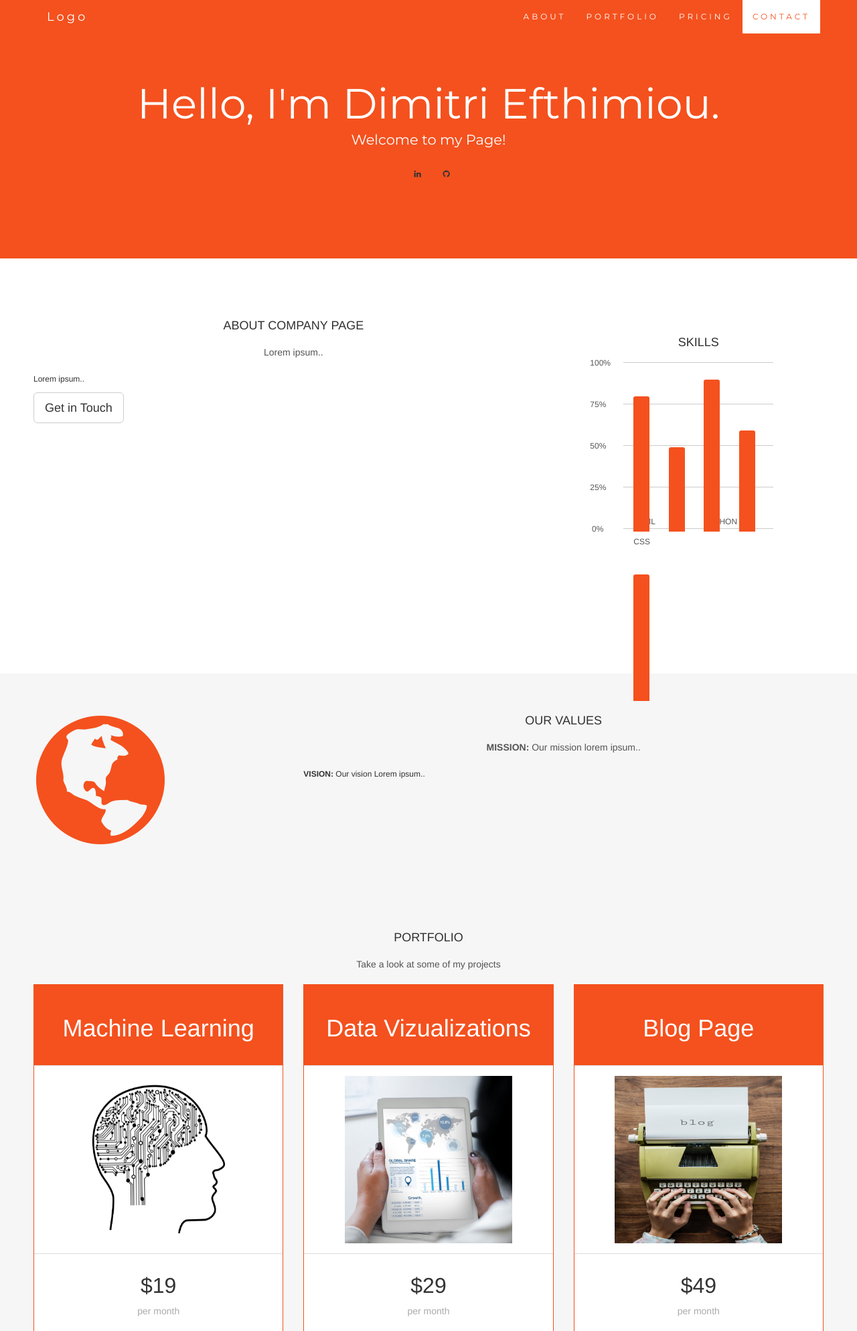
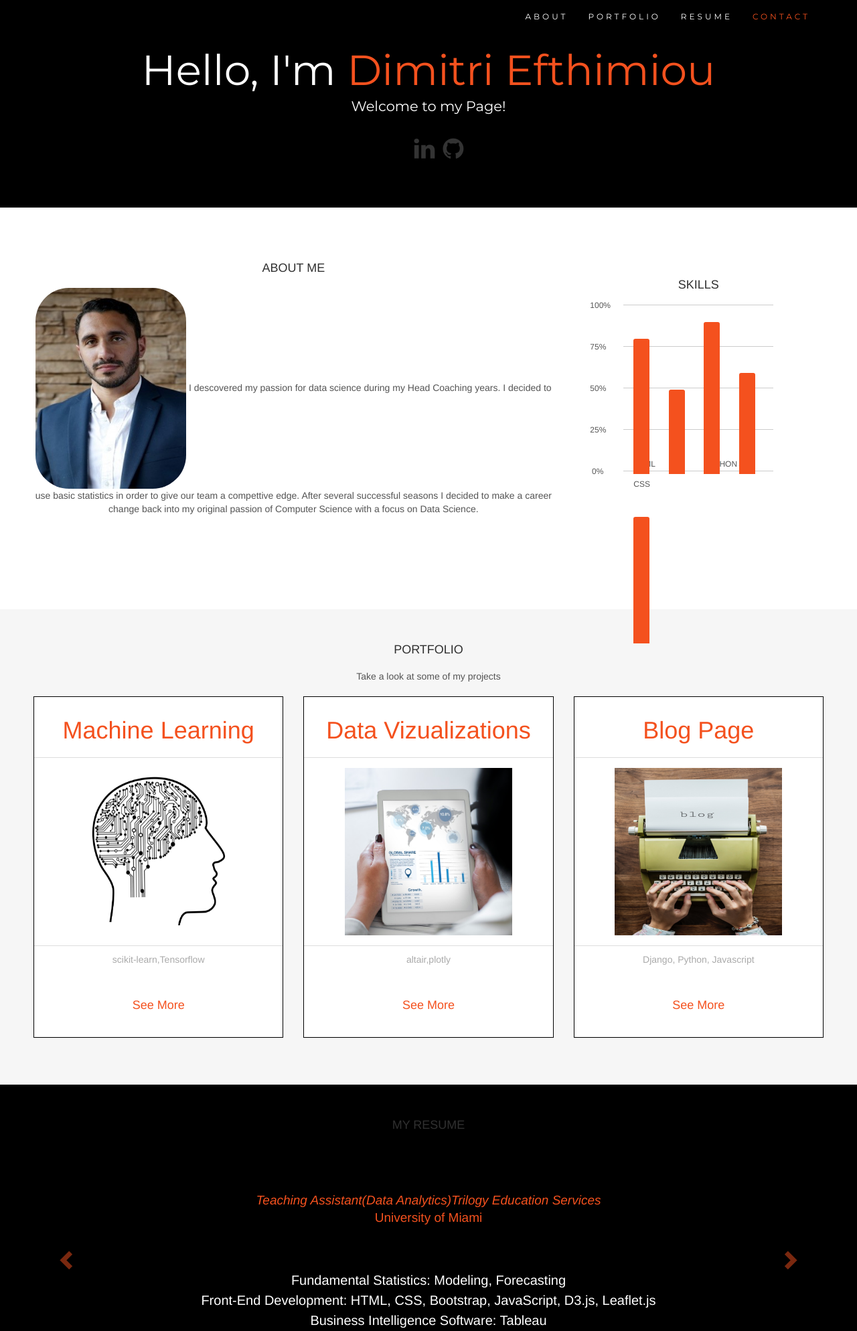
Before and after one commit to dimtirie13/portfolio, a Django app: page / in a window 1280 px wide. Shown: the top 1988 px of the page at 67% size. Run offline with Django 3.2, Linux system fonts and the light colour scheme; some libraries are stand-ins or nearby versions.

Commit message:
static index updates

```diff
--- a/static/myapp/css/mystyle.css
+++ b/static/myapp/css/mystyle.css
@@ -1,22 +1,26 @@
 body {
   font: 400 15px Lato, sans-serif;
   line-height: 1.8;
-  color: #818181;
+  background-color: gray;
+
+
   }
 
 
 
-.jumbotron {
-  background-color: #f4511e;
-color: #fff;
-padding: 100px 25px;
+.jumbotron{
+background-color: #000000;
+color: white;
+padding: 50px 10px;
 font-family: Montserrat, sans-serif;
+
 }
 
+
 .fa {
-  font-size: 300px;
+  font-size: 10px;
   padding: 20px;
-  width: 20px;
+  width: 10px;
   text-align: center;
   text-decoration: none;
 }
@@ -24,9 +28,14 @@ font-family: Montserrat, sans-serif;
 /* Add a hover effect */
 .fa:hover {
   opacity: 0.7;
+  color:#f4511e;
 }
 .container-fluid {
-padding: 60px 50px;
+padding: 50px 50px;
+}
+
+#about{
+  background-color:white;
 }
 .bg-grey {
 background-color: #f6f6f6;
@@ -86,22 +95,23 @@ h2 {
 font-style: normal;
 }
 .panel {
-border: 1px solid #f4511e;
+border: 1px solid black;
 border-radius: 0 !important;
 transition: box-shadow 0.5s;
+background-color: white;
 }
 .panel:hover {
-box-shadow: 5px 0px 40px rgba(0,0,0, .2);
+box-shadow: 50px 50px 50px rgba(104, 91, 87, 0.2);
 }
 .panel-footer .btn:hover {
-border: 1px solid #f4511e;
+border: 1px solid black;
 background-color: #fff !important;
-color: #f4511e;
+color: black;
 }
 .panel-heading {
-color: #fff !important;
-background-color: #f4511e !important;
-padding: 25px;
+color: #f4511e !important;
+background-color: white !important;
+padding: 10px;
 border-bottom: 1px solid transparent;
 border-top-left-radius: 0px;
 border-top-right-radius: 0px;
@@ -120,12 +130,12 @@ font-size: 14px;
 }
 .panel-footer .btn {
 margin: 15px 0;
-background-color: #f4511e;
-color: #fff;
+background-color: white;
+color: #f4511e;
 }
 .navbar {
 margin-bottom: 0;
-background-color: #f4511e;
+background-color: black;
 z-index: 9999;
 border: 0;
 font-size: 12px !important;
@@ -139,11 +149,11 @@ color: #fff !important;
 }
 .navbar-nav li a:hover, .navbar-nav li.active a {
 color: #f4511e !important;
-background-color: #fff !important;
+background-color: #000000 !important;
 }
 .navbar-default .navbar-toggle {
 border-color: transparent;
-color: #fff !important;
+color: #f4511e !important;
 }
 @media screen and (max-width: 768px) {
 .col-sm-4 {
@@ -278,7 +288,7 @@ visibility: visible;
 
   /* Legend */
   .legend {
-    background: #f0f0f0;
+    background: white;
     border-radius: 4px;
     bottom: 0;
     position: absolute;
@@ -386,8 +396,8 @@ visibility: visible;
     display: none;
   }
   .bar span {
-    background: #fefefe;
+    background: #fefefe33;
   }
   .fig0 {
-    background: #f4511e ;
+    background: #f4511e;
   }
--- a/templates/index.html
+++ b/templates/index.html
@@ -38,14 +38,15 @@
                       <span class="icon-bar"></span>
                       <span class="icon-bar"></span>
                       <span class="icon-bar"></span>
+
                     </button>
-                    <a class="navbar-brand" href="#myPage">Logo</a>
+                    <a class="navbar-brand" href="#myPage"></a>
                   </div>
                   <div class="collapse navbar-collapse" id="myNavbar">
                     <ul class="nav navbar-nav navbar-right">
                       <li><a href="#about">ABOUT</a></li>
                       <li><a href="#portfolio">PORTFOLIO</a></li>
-                      <li><a href="#pricing">PRICING</a></li>
+                      <li><a href="#resume">RESUME</a></li>
                       <li><a href="#contact">CONTACT</a></li>
                     </ul>
                   </div>
@@ -53,21 +54,26 @@
               </nav>
 
               <div class="jumbotron text-center">
-                <h1>Hello, I'm Dimitri Efthimiou.</h1>
+                <h1>Hello, I'm <span style="color:#f4511e">Dimitri Efthimiou</span> </h1>
                 <p>Welcome to my Page!</p>
-                <a class="fa fa-linkedin" href="https://www.linkedin.com/in/dimitri-efthimiou-72232119/" ></a>
-                <a class="fa fa-github" href="https://github.com/dimtirie13" ></a>
+                <a class="fa fa-linkedin fa-3x" href="https://www.linkedin.com/in/dimitri-efthimiou-72232119/"></a>
+                <a class="fa fa-github fa-3x" href="https://github.com/dimtirie13" ></a>
+
                     </div>
+
+
 
 
               <!-- Container (About Section) -->
               <div id="about" class="container-fluid">
                 <div class="row">
                   <div class="col-sm-8">
-                    <h2>About Company Page</h2>
-                    <h4>Lorem ipsum..</h4>
-                    <p>Lorem ipsum..</p>
-                    <button class="btn btn-default btn-lg">Get in Touch</button>
+                    <h2>About Me</h2>
+                    <h4 class="slideanim"><img src="{% static 'myapp/images/mecrop.jpg' %}" alt="" style="border-radius:50px; height: 300px; width: 225px;">
+                      I descovered my passion for data science during my Head Coaching years. I decided to use basic statistics in order to give our team a compettive edge.
+                      After several successful seasons I decided to make a career change back into my original passion of Computer Science with a focus on Data Science.</h4>
+                    <p></p>
+
                   </div>
                   <div class="col-sm-4">
                     <span>
@@ -101,18 +107,7 @@
                 </div>
               </div>
 
-              <div class="container-fluid bg-grey">
-                <div class="row">
-                  <div class="col-sm-4">
-                    <span class="glyphicon glyphicon-globe logo"></span>
-                  </div>
-                  <div class="col-sm-8">
-                    <h2>Our Values</h2>
-                    <h4><strong>MISSION:</strong> Our mission lorem ipsum..</h4>
-                    <p><strong>VISION:</strong> Our vision Lorem ipsum..</p>
-                  </div>
-                </div>
-              </div>
+
 
 
 
@@ -133,24 +128,23 @@
                                    <img src="{% static 'myapp/images/mllogo.png' %}" alt="ML logo" width="250" height="250">
                                 </div>
                                 <div class="panel-footer">
-                                  <h3>$19</h3>
-                                  <h4>per month</h4>
-                                  <button class="btn btn-lg">Sign Up</button>
+                                  <h4>scikit-learn,Tensorflow</h4>
+                                  <button class="btn btn-lg">See More</button>
                                 </div>
                               </div>
                             </div>
                             <div class="col-sm-4 col-xs-12">
                               <div class="panel panel-default text-center">
-                                <div class="panel-heading">
+                                <div class="panel-heading slideanim">
                                   <h1>Data Vizualizations</h1>
                                 </div>
                                 <div class="panel-body slideanim">
                                       <img src="{% static 'myapp/images/dataimage.jpeg' %}" alt="Data logo" width="250" height="250">
                                 </div>
                                 <div class="panel-footer">
-                                  <h3>$29</h3>
-                                  <h4>per month</h4>
-                                  <button class="btn btn-lg">Sign Up</button>
+                                  <h4>altair,plotly</h4>
+
+                                  <button class="btn btn-lg">See More</button>
                                 </div>
                               </div>
                             </div>
@@ -160,12 +154,11 @@
                                   <h1>Blog Page</h1>
                                 </div>
                                 <div class="panel-body slideanim">
-                                      <img src="{% static 'myapp/images/blognew.jpg' %}" alt="blog" image width="250" height="250">
+                                      <img src="{% static 'myapp/images/blognew.jpg' %}" alt="blog" width="250" height="250">
                                 </div>
                                 <div class="panel-footer">
-                                  <h3>$49</h3>
-                                  <h4>per month</h4>
-                                  <button class="btn btn-lg">Sign Up</button>
+                                  <h4>Django, Python, Javascript</h4>
+                                  <button class="btn btn-lg">See More</button>
                                 </div>
                               </div>
                             </div>
@@ -173,98 +166,66 @@
                         </div>
 
 
-                    <!-- Container (Pricing Section) -->
-                    <div id="pricing" class="container-fluid">
-                        <h3>THE PRICING SLIDE</h3>
 
-                <h2>What our customers say</h2>
-                <div id="myCarousel" class="carousel slide text-center" data-ride="carousel">
+
+
+                <div id="resume" class=" container-fluid carousel slide text-center" data-ride="carousel" style="background-color:black">
+                  <h2>My Resume</h2>
                   <!-- Indicators -->
                   <ol class="carousel-indicators">
-                    <li data-target="#myCarousel" data-slide-to="0" class="active"></li>
-                    <li data-target="#myCarousel" data-slide-to="1"></li>
-                    <li data-target="#myCarousel" data-slide-to="2"></li>
+                    <li data-target="#resume" data-slide-to="0" class="active"></li>
+                    <li data-target="#resume" data-slide-to="1"></li>
+                    <li data-target="#resume" data-slide-to="2"></li>
                   </ol>
 
                   <!-- Wrapper for slides -->
-                  <div class="carousel-inner" role="listbox">
+                  <div class="carousel-inner slideanim" role="listbox">
                     <div class="item active">
-                      <h4>"This company is the best. I am so happy with the result!"<br><span>Michael Roe, Vice President, Comment Box</span></h4>
+                      <h4 style="color:#f4511e;">Teaching Assistant(Data Analytics)Trilogy Education Services<br><span>University of Miami</span></h4>
+                      <div style="color:white; font-size: 20px">
+                          <p>Fundamental Statistics: Modeling, Forecasting <p>
+                          <p>Front-End Development: HTML, CSS, Bootstrap, JavaScript, D3.js, Leaflet.js</p>
+                          <p>Business Intelligence Software: Tableau</p>
+                          <p>Python and API Interactions: pandas, numpy, matplotlib</p>
+                          <p>Databases: MySQL, MongoDB, ETL</p>
+                          <p>Data Science: Hadoop, Machine Learning</p>
+                        </div>
                     </div>
-                    <div class="item">
-                      <h4>"One word... WOW!!"<br><span>John Doe, Salesman, Rep Inc</span></h4>
+                    <div class="item slideanim">
+                      <h4 style="color:#f4511e;">Information security intern<br><span>State Street Bank & Trust</span></h4>
+                      <div style="color:white; font-size: 20px">
+                        <p>Created Pivot Tables in conjunction with other Excel functions to analyze compliance metrics worldwide</p>
+                        <p>Overlooked Risk Management profiles for Internal applications including database management</p>
+                        <p>Presented findings and data to senior management in order to improve strategies and operations</p>
+                        <p>Proposed system solutions to ensure compliance guidelines are met</p>
+                        <p>Coordinated with Senior Management to align with all areas were information and processes might be at risk</p>
+                        <p>Generated Policies & Procedures manuals upon request</p>
+                      </div>
                     </div>
-                    <div class="item">
-                      <h4>"Could I... BE any more happy with this company?"<br><span>Chandler Bing, Actor, FriendsAlot</span></h4>
+                    <div class="item slideanim">
+                      <h4 style="color:#f4511e;">Account Manager<br><span>Spectec Gmbh</span></h4>
+                      <div style="color:white; font-size: 20px">
+                      <p>Establish the Marketing & Sales Strategy for new products</p>
+                      <p>Develop new client relationships in the industry</p>
+                      <p>Offer Technical support to all US based clients</p>
+                      <p>Provide live Demos as well as initial Database build up</p>
+                    </div>
                     </div>
                   </div>
 
                   <!-- Left and right controls -->
-                  <a class="left carousel-control" href="#myCarousel" role="button" data-slide="prev">
+                  <a class="left carousel-control" href="#resume" role="button" data-slide="prev">
                     <span class="glyphicon glyphicon-chevron-left" aria-hidden="true"></span>
                     <span class="sr-only">Previous</span>
                   </a>
-                  <a class="right carousel-control" href="#myCarousel" role="button" data-slide="next">
+                  <a class="right carousel-control" href="#resume" role="button" data-slide="next">
                     <span class="glyphicon glyphicon-chevron-right" aria-hidden="true"></span>
                     <span class="sr-only">Next</span>
                   </a>
                 </div>
               </div>
 
-              <!-- Container (Pricing Section) -->
-              <div id="pricing" class="container-fluid">
-                <div class="text-center">
-                  <h2>PORTFOLIO</h2>
-                  <h4>Take a look at some of my projects</h4>
-                </div>
-                <div class="row">
-                  <div class="col-sm-4 col-xs-12">
-                    <div class="panel panel-default text-center">
-                      <div class="panel-heading slideanim">
-                        <h1>Machine Learning</h1>
-                      </div>
-                      <div class="panel-body slideanim">
-                         <img src="{% static 'myapp/images/mllogo.png' %}" alt="ML logo" width="250" height="250">
-                      </div>
-                      <div class="panel-footer">
-                        <h3>libraries used</h3>
 
-                        <button class="btn btn-lg">Submit</button>
-                      </div>
-                    </div>
-                  </div>
-                  <div class="col-sm-4 col-xs-12">
-                    <div class="panel panel-default text-center">
-                      <div class="panel-heading">
-                        <h1>Data Vizualizations</h1>
-                      </div>
-                      <div class="panel-body slideanim">
-                            <img src="{% static 'myapp/images/dataimage.jpeg' %}" alt="Data logo" width="250" height="250">
-                      </div>
-                      <div class="panel-footer">
-                        <h3>$29</h3>
-                        <h4>per month</h4>
-                        <button class="btn btn-lg">Sign Up</button>
-                      </div>
-                    </div>
-                  </div>
-                  <div class="col-sm-4 col-xs-12">
-                    <div class="panel panel-default text-center">
-                      <div class="panel-heading slideanim">
-                        <h1>Blog Page</h1>
-                      </div>
-                      <div class="panel-body slideanim">
-                            <img src="{% static 'myapp/images/blognew.jpg' %}" alt="blog" image width="250" height="250">
-                      </div>
-                      <div class="panel-footer">
-                        <h3>$49</h3>
-                        <h4>per month</h4>
-                        <button class="btn btn-lg">Sign Up</button>
-                      </div>
-                    </div>
-                  </div>
-                </div>
-              </div>
 
               <!-- Container (Contact Section) -->
               <div id="contact" class="container-fluid bg-grey">
@@ -294,6 +255,5 @@
                 </div>
               </div>
 
-
               </body>
               </html>
```
Also changed, not shown: static/myapp/images/mecrop.jpg (added), 1 other file.
